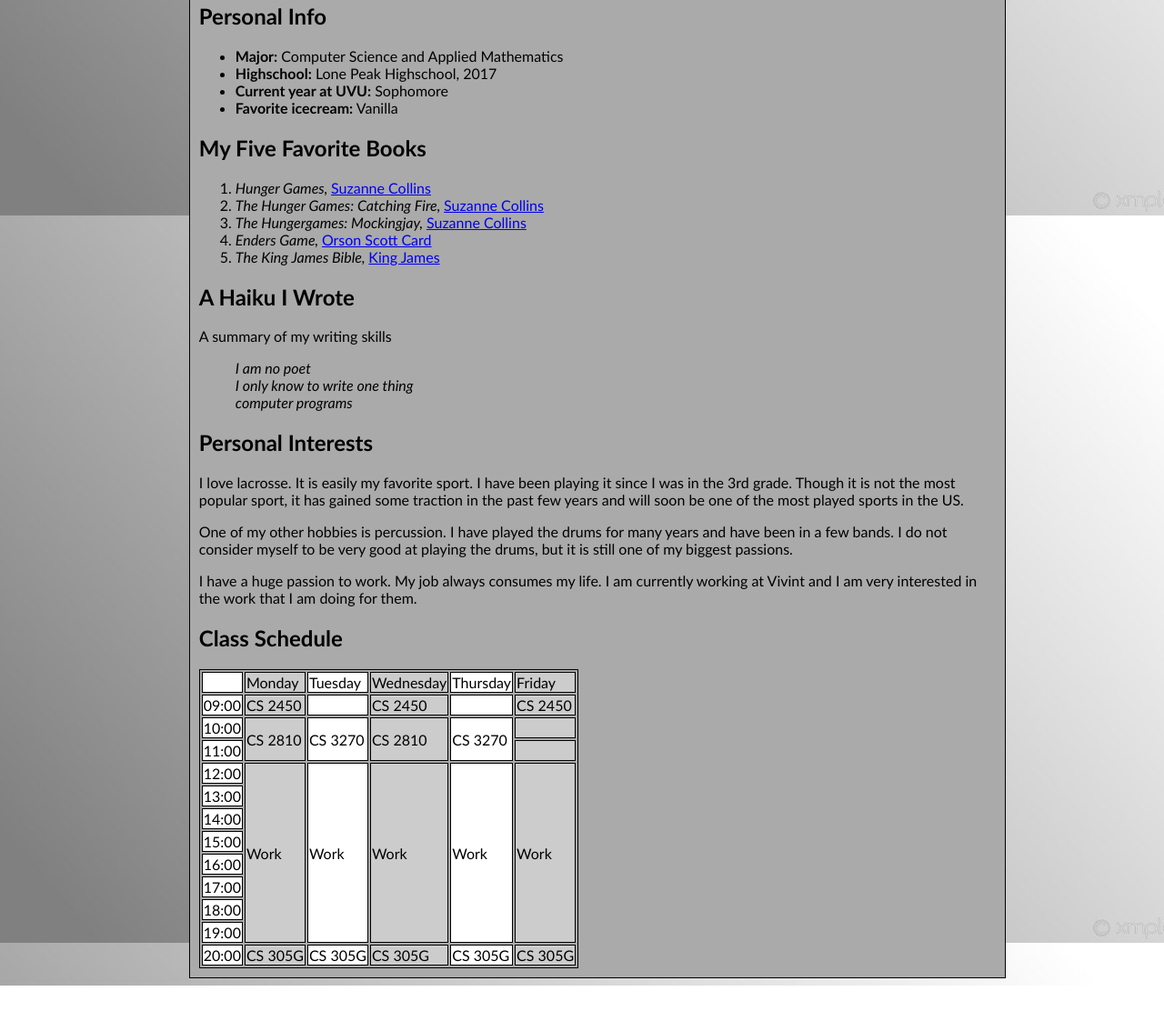
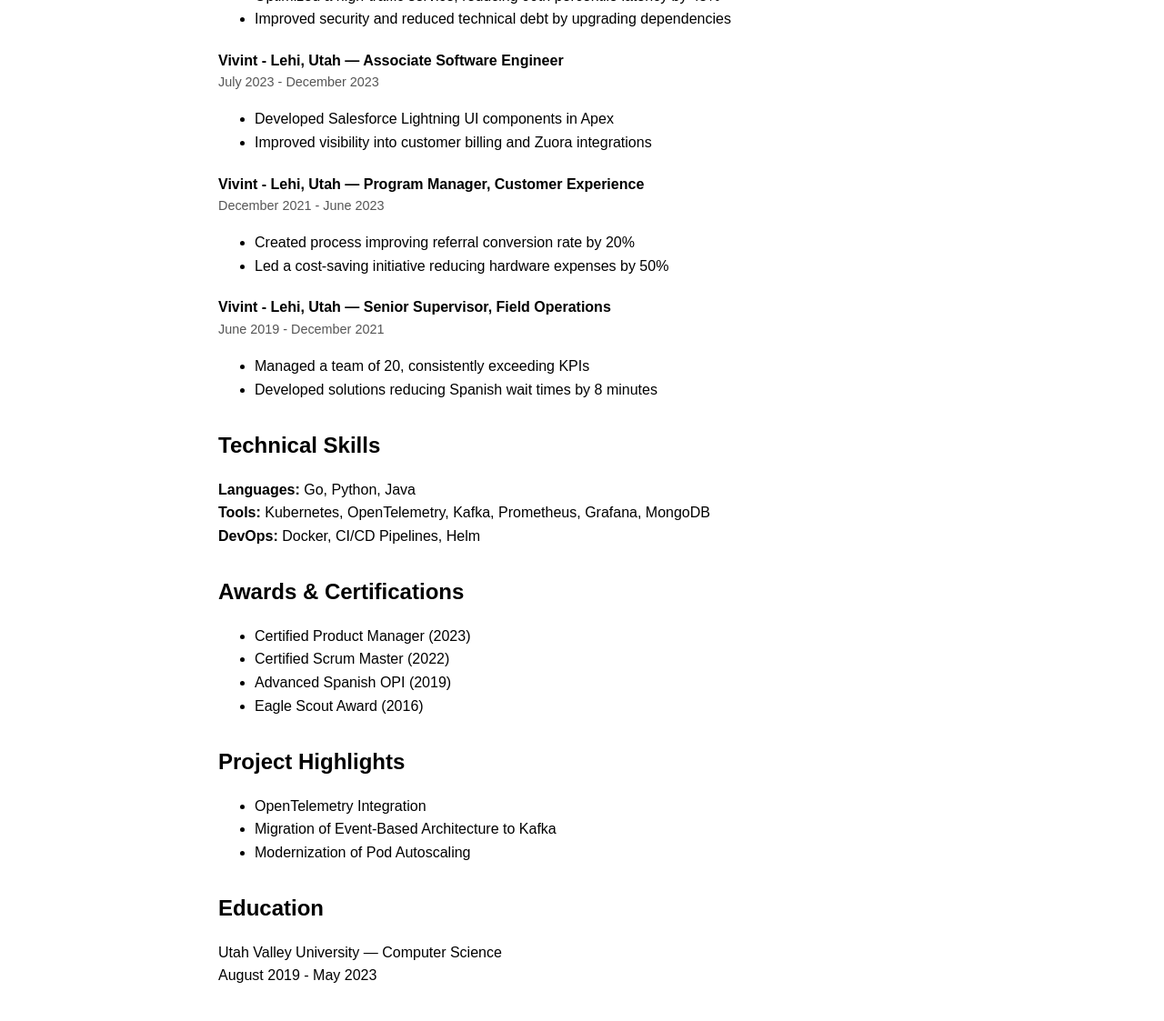
Before and after one commit to SlaterL/SlaterL.github.io, a plain HTML site: page index.html in a window 1280 px wide. Shown: the part 563-1686 px from the top of the page at 91% size. Before the commit the page ends 1647 px from the top, so only its background shows below. Drawn offline with Linux system fonts and the light colour scheme.

Commit message:
update with a real resume

```diff
--- a/index.html
+++ b/index.html
@@ -1,127 +1,119 @@
-<!DOCTYPE HTML>
-<html lang="en">
+<!DOCTYPE html>
+<html lang="en">
 <head>
-        <title>About Slater Lloyd</title>
-        <link rel="stylesheet" type="text/css" href="styles/stylesheet.css" media="screen"/>
+  <meta charset="UTF-8" />
+  <meta name="viewport" content="width=device-width, initial-scale=1.0" />
+  <title>Slater Lloyd - Software Engineer</title>
+  <style>
+    body {
+      font-family: Arial, sans-serif;
+      max-width: 800px;
+      margin: 40px auto;
+      line-height: 1.6;
+      padding: 0 20px;
+    }
+    h1, h2 {
+      margin-bottom: 0;
+    }
+    h2 {
+      margin-top: 30px;
+    }
+    .section {
+      margin-top: 20px;
+    }
+    .job {
+      margin-bottom: 20px;
+    }
+    .job-title {
+      font-weight: bold;
+    }
+    .job-date {
+      color: #555;
+      font-size: 0.9em;
+    }
+  </style>
 </head>
-    <body background="images/2312673.jpg" id="home">
-    <div class="main">
-    <div class="vertical-menu">
-        <a href="#home" class="active">Home</a>
-        <a href="#personal-info">Personal Info</a>
-        <a href="#fave">Favorite Books</a>
-        <a href="#interests">Interests</a>
-        <a href="#schedule">Class Schedule</a>
+<body>
+  <h1>Slater Lloyd</h1>
+  <p><strong>Software Engineer</strong></p>
+
+  <p>
+    <a href="tel:+18017874430">(801) 787-4430</a><br />
+    <a href="mailto:slater.j.lloyd@gmail.com">slater.j.lloyd@gmail.com</a>
+  </p>
+
+  <h2>Experience</h2>
+
+  <div class="job">
+    <div class="job-title">Vivint - Lehi, Utah — Software Engineer 2, Platform</div>
+    <div class="job-date">November 2024 - Present</div>
+    <ul>
+      <li>Added OpenTelemetry into microservices for better tracing and metrics</li>
+      <li>Redesigned a high-maintenance microservice, reducing future development time by 50%</li>
+      <li>Modernized pod autoscaling for improved stability at peak usage</li>
+      <li>Refactored legacy code to improve performance and scalability</li>
+    </ul>
   </div>
-        <table>
-            <tr>
-                <td style="background-color: #aaaaaa;"><h1 style="background-color: #aaaaaa;">Slater Lloyd</h1></td>
-                <td class="outlined"><img src="images/SlaterProfile.jpg" height="500" class="profile"></td>
-            </tr>
-        </table>
-        <h2 id="personal-info">Personal Info</h2>
+
+  <div class="job">
+    <div class="job-title">Vivint - Lehi, Utah — Software Engineer, Platform</div>
+    <div class="job-date">December 2023 - November 2024</div>
     <ul>
-            <li><span class="bolded">Major:</span> Computer Science and Applied Mathematics</li>
-            <li><span class="bolded">Highschool:</span> Lone Peak Highschool, 2017</li>
-            <li><span class="bolded">Current year at UVU:</span> Sophomore</li>
-            <li><span class="bolded">Favorite icecream:</span> Vanilla</li>
+      <li>Enhanced pod health monitoring with new dependency management strategy</li>
+      <li>Optimized a high-traffic service, reducing 99th percentile latency by 45%</li>
+      <li>Improved security and reduced technical debt by upgrading dependencies</li>
     </ul>
-        <h2 id="fave">My Five Favorite Books</h2>
-        <ol>
-            <li><i>Hunger Games, </i><a href="http://www.suzannecollinsbooks.com/index.htm">Suzanne Collins</a></li>
-            <li><i>The Hunger Games: Catching Fire, </i><a href="http://www.suzannecollinsbooks.com/index.htm">Suzanne Collins</a></li>
-            <li><i>The Hungergames: Mockingjay, </i><a href="http://www.suzannecollinsbooks.com/index.htm">Suzanne Collins</a></li>
-            <li><i>Enders Game, </i><a href="http://www.hatrack.com/">Orson Scott Card</a></li>
-            <li><i>The King James Bible, </i><a href="https://www.kingjamesbibleonline.org/">King James</a></li>
-        </ol>
-        <h2>A Haiku I Wrote</h2>
-        <p>A summary of my writing skills</p>
-        <p class="tab"><i>I am no poet<br>
-            I only know to write one thing<br>
-            computer programs
-        </i></p>
-        <h2 id="interests">Personal Interests</h2>
-        <p>
-            I love lacrosse. It is easily my favorite sport. I have been playing it since I was in the 3rd grade.
-            Though it is not the most popular sport, it has gained some traction in the past few years and
-            will soon be one of the most played sports in the US.
-        </p>
-        <p>
-            One of my other hobbies is percussion. I have played the drums for many years and have been in a few bands.
-            I do not consider myself to be very good at playing the drums, but it is still one of my biggest passions.
-        </p>
-        <p>
-            I have a huge passion to work. My job always consumes my life. I am currently working at Vivint and I am very
-            interested in the work that I am doing for them.
-        </p>
-        <h2 id="schedule">Class Schedule</h2>
-        <table class="outlined">
-            <tr>
-                <td class="outlined"></td>
-                <td class="outlined">Monday</td>
-                <td class="outlined">Tuesday</td>
-                <td class="outlined">Wednesday</td>
-                <td class="outlined">Thursday</td>
-                <td class="outlined">Friday</td>
-            </tr>
-            <tr>
-                <td class="outlined">09:00</td>
-                <td class="outlined">CS 2450</td>
-                <td class="outlined"></td>
-                <td class="outlined">CS 2450</td>
-                <td class="outlined"></td>
-                <td class="outlined">CS 2450</td>
-            </tr>
-            <tr>
-                <td class="outlined">10:00</td>
-                <td class="outlined" rowspan="2">CS 2810</td>
-                <td class="outlined" rowspan="2">CS 3270</td>
-                <td class="outlined" rowspan="2">CS 2810</td>
-                <td class="outlined" rowspan="2">CS 3270</td>
-                <td class="outlined"></td>
-            </tr>
-            <tr>
-                <td class="outlined">11:00</td>
-                <td class="outlined"></td>
-            </tr>
-            <tr>
-                <td class="outlined">12:00</td>
-                <td class="outlined" rowspan="8">Work</td>
-                <td class="outlined" rowspan="8">Work</td>
-                <td class="outlined" rowspan="8">Work</td>
-                <td class="outlined" rowspan="8">Work</td>
-                <td class="outlined" rowspan="8">Work</td>
-            </tr>
-            <tr>
-                <td class="outlined">13:00</td>
-            </tr>
-            <tr>
-                <td class="outlined">14:00</td>
-            </tr>
-            <tr>
-                <td class="outlined">15:00</td>
-            </tr>
-            <tr>
-                <td class="outlined">16:00</td>
-            </tr>
-            <tr>
-                <td class="outlined">17:00</td>
-            </tr>
-            <tr>
-                <td class="outlined">18:00</td>
-            </tr>
-            <tr>
-                <td class="outlined">19:00</td>
-            </tr>
-            <tr>
-                <td class="outlined">20:00</td>
-                <td class="outlined">CS 305G</td>
-                <td class="outlined">CS 305G</td>
-                <td class="outlined">CS 305G</td>
-                <td class="outlined">CS 305G</td>
-                <td class="outlined">CS 305G</td>
-            </tr>
-        </table>
   </div>
+
+  <div class="job">
+    <div class="job-title">Vivint - Lehi, Utah — Associate Software Engineer</div>
+    <div class="job-date">July 2023 - December 2023</div>
+    <ul>
+      <li>Developed Salesforce Lightning UI components in Apex</li>
+      <li>Improved visibility into customer billing and Zuora integrations</li>
+    </ul>
+  </div>
+
+  <div class="job">
+    <div class="job-title">Vivint - Lehi, Utah — Program Manager, Customer Experience</div>
+    <div class="job-date">December 2021 - June 2023</div>
+    <ul>
+      <li>Created process improving referral conversion rate by 20%</li>
+      <li>Led a cost-saving initiative reducing hardware expenses by 50%</li>
+    </ul>
+  </div>
+
+  <div class="job">
+    <div class="job-title">Vivint - Lehi, Utah — Senior Supervisor, Field Operations</div>
+    <div class="job-date">June 2019 - December 2021</div>
+    <ul>
+      <li>Managed a team of 20, consistently exceeding KPIs</li>
+      <li>Developed solutions reducing Spanish wait times by 8 minutes</li>
+    </ul>
+  </div>
+
+  <h2>Technical Skills</h2>
+  <p><strong>Languages:</strong> Go, Python, Java<br />
+     <strong>Tools:</strong> Kubernetes, OpenTelemetry, Kafka, Prometheus, Grafana, MongoDB<br />
+     <strong>DevOps:</strong> Docker, CI/CD Pipelines, Helm</p>
+
+  <h2>Awards & Certifications</h2>
+  <ul>
+    <li>Certified Product Manager (2023)</li>
+    <li>Certified Scrum Master (2022)</li>
+    <li>Advanced Spanish OPI (2019)</li>
+    <li>Eagle Scout Award (2016)</li>
+  </ul>
+
+  <h2>Project Highlights</h2>
+  <ul>
+    <li>OpenTelemetry Integration</li>
+    <li>Migration of Event-Based Architecture to Kafka</li>
+    <li>Modernization of Pod Autoscaling</li>
+  </ul>
+
+  <h2>Education</h2>
+  <p>Utah Valley University — Computer Science<br />
+     August 2019 - May 2023</p>
 </body>
 </html>
```
Also changed, not shown: images/2312673.jpg (deleted), images/SlaterProfile.jpg (deleted). Lines whose indentation alone changed are shown as unchanged.
